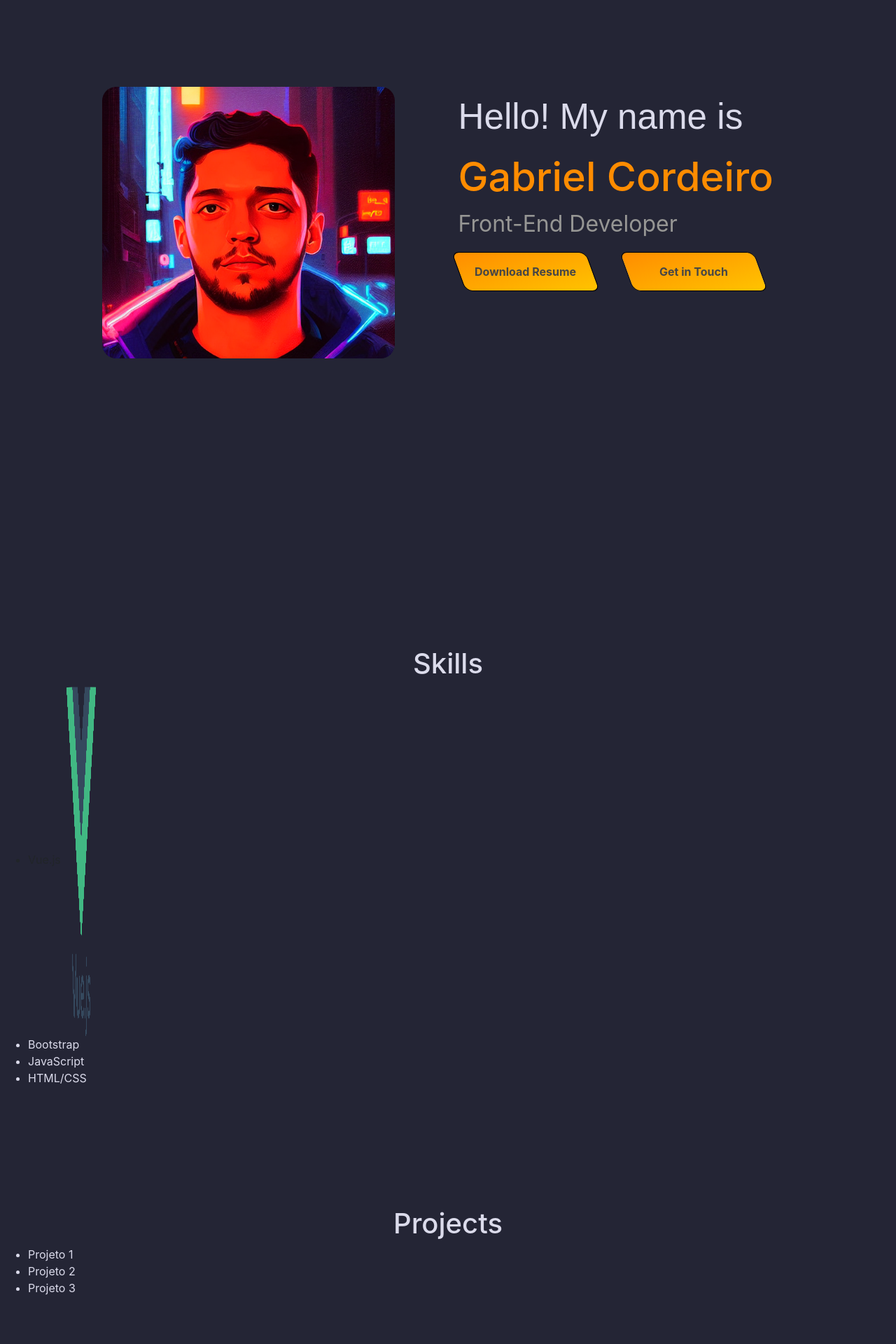
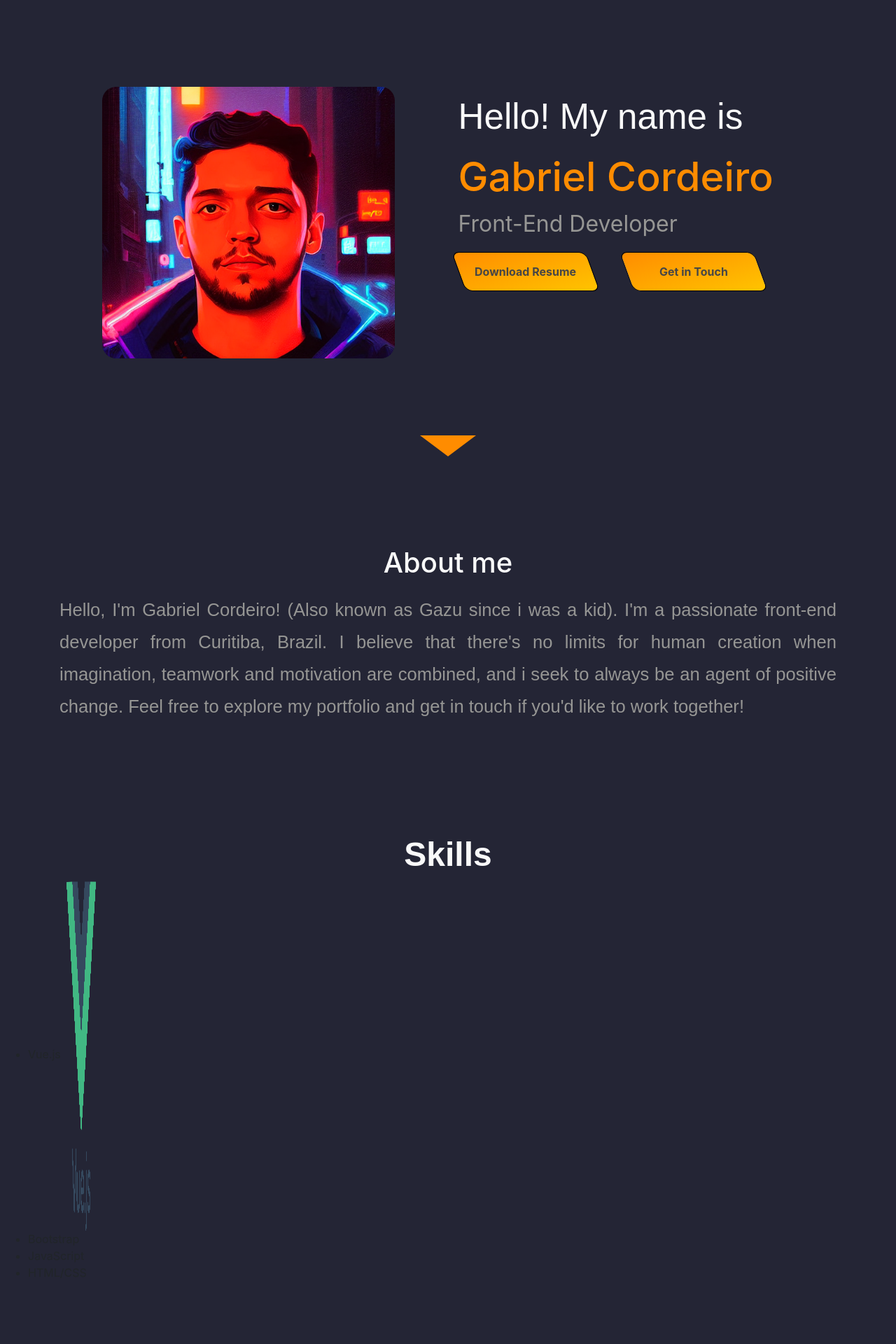
Before and after one commit to GabrielCordeiro97/GabrielCordeiro97.github.io, a Vue app: page /#/ in a window 1280 px wide. Shown: the part 160-2080 px from the top of the page at 70% size. Built offline with nearby package versions, Linux system fonts and the light colour scheme.

Commit message:
adicao do about e arrow down

```diff
--- a/src/components/Header-component.vue
+++ b/src/components/Header-component.vue
@@ -74,7 +74,6 @@ export default {
       const navLinks = document.querySelectorAll(".nav-link");
       navLinks.forEach((link) => link.classList.remove("active"));
     },
-
     checkSectionInView() {
       const sections = document.querySelectorAll("section");
       sections.forEach((section) => {
@@ -113,22 +112,19 @@ export default {
   margin-right: 15px;
   width: 50px;
 }
-.lightNavItem {
-  color: rgb(60, 60, 60) !important;
-}
 .nav-link {
   color: rgb(255, 140, 0) !important;
   font-size: 1.5rem;
   font-weight: 500;
-  /* height: 137px; */
   align-items: center;
   display: flex !important;
   padding: 0 30px !important;
 }
 .nav-link.active {
   background-color: rgb(255, 140, 0) !important;
-  border-bottom: solid 5px rgb(0, 0, 0);
   color: black !important;
+  box-shadow: 3px 3px 5px 2px rgba(0, 0, 0, 0.5);
+  border-radius: 5px;
 }
 .cabecalho-menu {
   display: flex;
@@ -138,9 +134,6 @@ export default {
   align-items: center;
   margin-right: 40px;
 }
-/* .menu__nav-item {
-  padding: 0 40px;
-} */
 .menu {
   display: flex;
   justify-content: right;
@@ -154,14 +147,17 @@ export default {
   flex-direction: column;
   margin-right: 30px;
 }
-
-.lightMode {
+.header.lightMode {
   background-color: rgb(255, 140, 0);
 }
-
 .lightMode .nav-link {
   color: rgb(60, 60, 60) !important;
   font-weight: 500;
+}
+.lightMode .nav-link.active {
+  color: darkorange !important;
+  font-weight: 500;
+  background-color: rgb(60, 60, 60) !important;
 }
 
 .menu__button-switch {
--- a/src/components/HomeView.vue
+++ b/src/components/HomeView.vue
@@ -1,7 +1,8 @@
 <template>
   <div class="main__body" :class="{ lightMode: colorMode }">
     <div>
-      <section class="topic topic__profile" id="profile">
+      <section class="topic" id="profile">
+        <div class="profile">
           <div>
             <img
               class="profile__pic"
@@ -10,9 +11,11 @@
             />
           </div>
           <div class="profile__text">
-          <h1 class="profile__hello letra">{{ $t("message.profileHello") }}</h1>
-          <h2 class="profile__name">{{ $t("message.profileName") }}</h2>
-          <p class="profile__description">
+            <h1 class="profile__hello" :class="{ lightMode: colorMode }">
+              {{ $t("message.profileHello") }}
+            </h1>
+            <h2 class="profile__name" :class="{ lightMode: colorMode }">{{ $t("message.profileName") }}</h2>
+            <p class="profile__description" :class="{ lightMode: colorMode }">
               {{ $t("message.profileDescription") }}
             </p>
             <div class="profile__buttons">
@@ -31,51 +34,87 @@
                 </div>
               </button>
               <b-modal id="modal-1" centered :hide-footer="true" title="Channels">
-              <a href="https://www.linkedin.com/in/gabriel-cordeiro-faria/" target="_blank" class="modal-channel modal-linkedIn">
-                  <img class="modal-channel-icon" src="../assets/icons/linkedIn.png" alt="linkedIn">
+                <a
+                  href="https://www.linkedin.com/in/gabriel-cordeiro-faria/"
+                  target="_blank"
+                  class="modal-channel modal-linkedIn"
+                >
+                  <img
+                    class="modal-channel-icon"
+                    src="../assets/icons/linkedIn.png"
+                    alt="linkedIn"
+                  />
                   LinkedIn
                 </a>
                 <a href="/" target="_blank" class="modal-channel modal-email">
-                <img class="modal-channel-icon" src="../assets/icons/email.png" alt="Email">
+                  <img
+                    class="modal-channel-icon"
+                    src="../assets/icons/email.png"
+                    alt="Email"
+                  />
                   E-mail
                 </a>
-              <a href="https://wa.me/5521965012197" target="_blank" class="modal-channel modal-cell">
-                <img class="modal-channel-icon" src="../assets/icons/cellphone.png" alt="Cell">
+                <a
+                  href="https://wa.me/5521965012197"
+                  target="_blank"
+                  class="modal-channel modal-cell"
+                >
+                  <img
+                    class="modal-channel-icon"
+                    src="../assets/icons/cellphone.png"
+                    alt="Cell"
+                  />
                   Cell Phone
                 </a>
-              <a href="https://www.instagram.com/gabriel_gazu/" target="_blank" class="modal-channel modal-instagram">
-                <img class="modal-channel-icon" src="../assets/icons/instagram.png" alt="Instagram">
+                <a
+                  href="https://www.instagram.com/gabriel_gazu/"
+                  target="_blank"
+                  class="modal-channel modal-instagram"
+                >
+                  <img
+                    class="modal-channel-icon"
+                    src="../assets/icons/instagram.png"
+                    alt="Instagram"
+                  />
                   Instagram
                 </a>
               </b-modal>
             </div>
           </div>
+        </div>
+        <div class="profile__arrow-wrapper">
+          <div class="profile__arrow"></div>
+        </div>
       </section>
+      <b-container class="about">
+        <h1 class="about__title">{{ $t("message.profileAboutTitle") }}</h1>
+        <p class="about__content">{{ $t("message.profileAboutContent") }}</p>
+      </b-container>
       <section class="topic" id="skills">
-        <h1 class="text-center letra">Skills</h1>
+        <div class="skills">
+          <h1 class="skills__title">Skills</h1>
           <ul>
             <li>
               Vue.js
               <img class="icons" src="../assets/icons/vue-logo.png" alt="vue" />
             </li>
-          <li class="letra">Bootstrap</li>
-          <li class="letra">JavaScript</li>
-          <li class="letra">HTML/CSS</li>
+            <li>Bootstrap</li>
+            <li>JavaScript</li>
+            <li>HTML/CSS</li>
           </ul>
+        </div>
       </section>
       <section class="topic" id="projects">
-        <h1 class="text-center letra">Projects</h1>
+        <h1 class="text-center">Projects</h1>
         <ul>
-          <li class="letra">Projeto 1</li>
-          <li class="letra">Projeto 2</li>
-          <li class="letra">Projeto 3</li>
+          <li>Projeto 1</li>
+          <li>Projeto 2</li>
+          <li>Projeto 3</li>
         </ul>
       </section>
       <section class="topic" id="contact">
-        <h1 class="text-center letra">Contact</h1>
-        <p class="letra">
-          Entre em contato comigo pelo e-mail: email@exemplo.com
-        </p>
+        <h1 class="text-center">Contact</h1>
+        <p>Entre em contato comigo pelo e-mail: email@exemplo.com</p>
       </section>
     </div>
   </div>
@@ -93,9 +132,6 @@ export default {
 </script>
 
 <style>
-.main__body.lightMode {
-  background-color: rgb(237, 237, 245);
-}
 .main__body {
   background-color: rgb(36, 37, 53);
   margin: 0 !important;
@@ -110,7 +146,7 @@ export default {
   height: 100vh;
   width: 100hw;
 }
-.topic__profile {
+.profile {
   display: flex;
   margin: 0 100px 0 100px;
   justify-content: space-around;
@@ -120,9 +156,6 @@ export default {
   height: 24.25rem;
   border-radius: 20px;
 }
-/* .profile__text {
-  align-items: center;
-} */
 .profile__hello {
   font-family: "Poppins", sans-serif;
   font-size: 3.2rem;
@@ -164,13 +197,47 @@ export default {
   color: rgb(7, 7, 7);
   background-image: linear-gradient(to top left, darkorange, rgb(251, 255, 0));
 }
-
 .profile__resume-inner,
 .profile__contact-inner {
   transform: skew(-20deg);
   display: inline-block;
   font-weight: 700;
 }
+.profile__arrow-wrapper {
+  display: flex;
+  justify-content: center;
+  margin: 100px 0 100px 0;
+}
+.profile__arrow {
+  width: 0;
+  height: 0;
+  border-left: 40px solid transparent;
+  border-right: 40px solid transparent;
+  border-top: 30px solid darkorange;
+  animation: move-down 2s linear infinite;
+  display: flex;
+  justify-content: center;
+}
+.about {
+  display: flex;
+  flex-direction: column;
+}
+.about__title {
+  color: #F9F9F9;
+  text-align: center;
+  margin-bottom: 20px;
+}
+.about__content {
+  color: rgb(150, 150, 148);
+  text-align: justify;
+  line-height: 180%;
+  font-size: 1.6rem;
+  font-weight: 500;
+  font-family: 'DM Sans', sans-serif;
+  width: 100%;
+}
+/* CSS DO MODAL */
+
 .modal-body {
   display: flex;
   flex-direction: column;
@@ -205,7 +272,7 @@ export default {
   background-color: orange;
 }
 .modal-linkedIn {
-  background-color:  rgb(185, 217, 228);
+  background-color: rgb(185, 217, 228);
 }
 .modal-email {
   background-color: rgb(253, 130, 130);
@@ -216,12 +283,11 @@ export default {
 .modal-instagram {
   background-color: rgb(245, 183, 193);
 }
-
 .modal-channel:hover {
   padding: 40px;
 }
 .modal-linkedIn:hover {
-  background-color:  rgb(2, 173, 230);
+  background-color: rgb(2, 173, 230);
 }
 .modal-email:hover {
   background-color: rgb(250, 9, 9);
@@ -232,7 +298,51 @@ export default {
 .modal-instagram:hover {
   background-color: rgb(255, 23, 205);
 }
-.letra {
-  color: rgb(219, 219, 235);
+
+/* CSS SKILLS */
+
+.skills__title {
+    font-family: 'DM Sans', sans-serif;
+    font-size: 3rem;
+    color: #F9F9F9;
+    font-weight: 600;
+    text-align: center;
+}
+
+/* CSS PAGINA NO LIGHTMODE */
+
+.main__body.lightMode {
+  background-color: rgb(237, 237, 245);
+}
+.profile__hello.lightMode {
+  color: rgb(60, 60, 60);
+  font-weight: 500;
+}
+.profile__name.lightMode {
+  color: darkorange;
+  text-shadow: 2px 3px 4px rgb(60, 60, 60);
+}
+.profile__description.lightMode {
+  color: rgb(70, 70, 70);
+}
+
+
+@keyframes move-down {
+  0% {
+    transform: translateY(0);
+    opacity: 1;
+  }
+  50% {
+    transform: translateY(50px);
+    opacity: 1;
+  }
+  51% {
+    transform: translateY(-50px);
+    opacity: 0;
+  }
+  100% {
+    transform: translateY(0);
+    opacity: 1;
+  }
 }
 </style>
--- a/src/main.js
+++ b/src/main.js
@@ -1,51 +1,54 @@
-import Vue from 'vue'
-import App from './App.vue'
-import router from './router'
-import BootstrapVue from 'bootstrap-vue'
-import 'bootstrap/dist/css/bootstrap.css'
-import 'bootstrap-vue/dist/bootstrap-vue.css'
-import VueI18n from 'vue-i18n'
+import Vue from "vue";
+import App from "./App.vue";
+import router from "./router";
+import BootstrapVue from "bootstrap-vue";
+import "bootstrap/dist/css/bootstrap.css";
+import "bootstrap-vue/dist/bootstrap-vue.css";
+import VueI18n from "vue-i18n";
 
-Vue.use(VueI18n)
-Vue.use(BootstrapVue)
-Vue.config.productionTip = false
+Vue.use(VueI18n);
+Vue.use(BootstrapVue);
+Vue.config.productionTip = false;
 
 const i18n = new VueI18n({
-  locale: 'en-US', // set the default locale
+  locale: "en-US", // set the default locale
   messages: {
     en: {
       message: {
-        headerProfile: 'Profile',
-        headerSkills: 'Skills',
-        headerProjects: 'Projects',
-        headerContact: 'Contact',
+        headerProfile: "Profile",
+        headerSkills: "Skills",
+        headerProjects: "Projects",
+        headerContact: "Contact",
 
-        profileHello: 'Hello! My name is',
-        profileName: 'Gabriel Cordeiro',
-        profileDescription: 'Front-End Developer',
-        profileResume: 'Download Resume',
-        profileGetInTouch: 'Get in Touch',
-      }
+        profileHello: "Hello! My name is",
+        profileName: "Gabriel Cordeiro",
+        profileDescription: "Front-End Developer",
+        profileResume: "Download Resume",
+        profileGetInTouch: "Get in Touch",
+        profileAboutTitle: "About me",
+        profileAboutContent:
+          "Hello, I'm Gabriel Cordeiro! (Also known as Gazu since i was a kid). I'm a passionate front-end developer from Curitiba, Brazil. I believe that there's no limits for human creation when imagination, teamwork and motivation are combined, and i seek to always be an agent of positive change. Feel free to explore my portfolio and get in touch if you'd like to work together!",
+      },
     },
     br: {
       message: {
-        headerProfile: 'Perfil',
-        headerSkills: 'Habilidades',
-        headerProjects: 'Projetos',
-        headerContact: 'Contatos',
+        headerProfile: "Perfil",
+        headerSkills: "Habilidades",
+        headerProjects: "Projetos",
+        headerContact: "Contatos",
 
-        profileHello: 'Olá! Meu nome é',
-        profileName: 'Gabriel Cordeiro',
-        profileDescription: 'Desenvolvedor Front-End',
-        profileResume: 'Baixar curriculo',
-        profileGetInTouch: 'Entrar em contato',
-      }
-    }
-  }
-})
+        profileHello: "Olá! Meu nome é",
+        profileName: "Gabriel Cordeiro",
+        profileDescription: "Desenvolvedor Front-End",
+        profileResume: "Baixar curriculo",
+        profileGetInTouch: "Entrar em contato",
+      },
+    },
+  },
+});
 
 new Vue({
   i18n,
   router,
-  render: h => h(App)
-}).$mount('#app')
+  render: (h) => h(App),
+}).$mount("#app");
```
Lines whose indentation alone changed are shown as unchanged.
